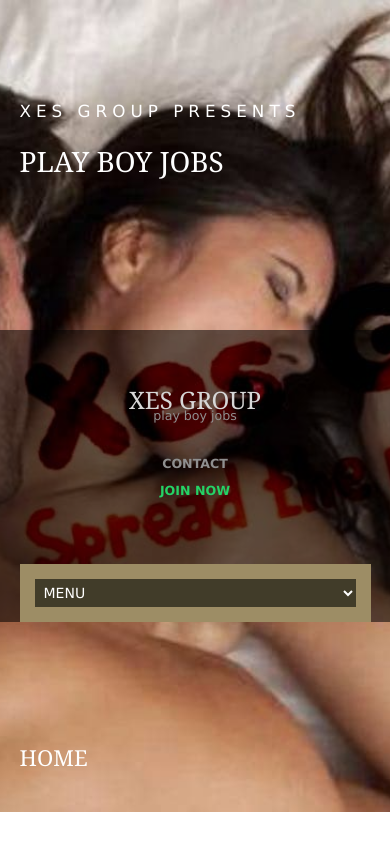
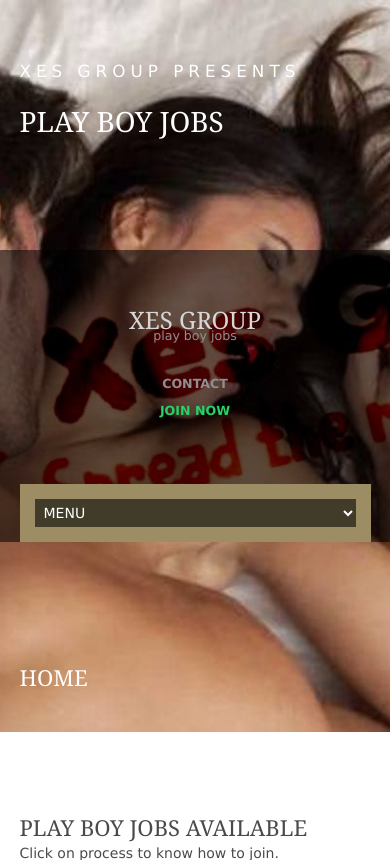
Before and after one commit to itsnobita/Nobi, a PHP site: page / in a window 390 px wide. Shown: the top 860 px of the page. Run offline with PHP 8.4, Linux system fonts and the light colour scheme.

Commit message:
Update layout.css

```diff
--- a/layout/styles/layout.css
+++ b/layout/styles/layout.css
@@ -22,7 +22,7 @@ File: Layout CSS
 
 /* Page Intro
 --------------------------------------------------------------------------------------------------------------- */
-#pageintro{padding:250px 0; text-align:center;}
+#pageintro{padding:150px 0; text-align:center;}
 
 #pageintro article{display:block; max-width:65%; margin:0 auto;}
 #pageintro .heading{margin-bottom:20px; font-size:4rem;}
@@ -354,7 +354,7 @@ table a, #comments a{background-color:inherit;}
 	#header{text-align:center;}
 	#header #logo{margin:0 0 30px 0;}
 
-	#pageintro{padding:100px 0;}
+	#pageintro{padding:60px 0;}
 	#pageintro article{max-width:none; text-align:left;}
 	#pageintro .heading{font-size:2rem;}
 
```
